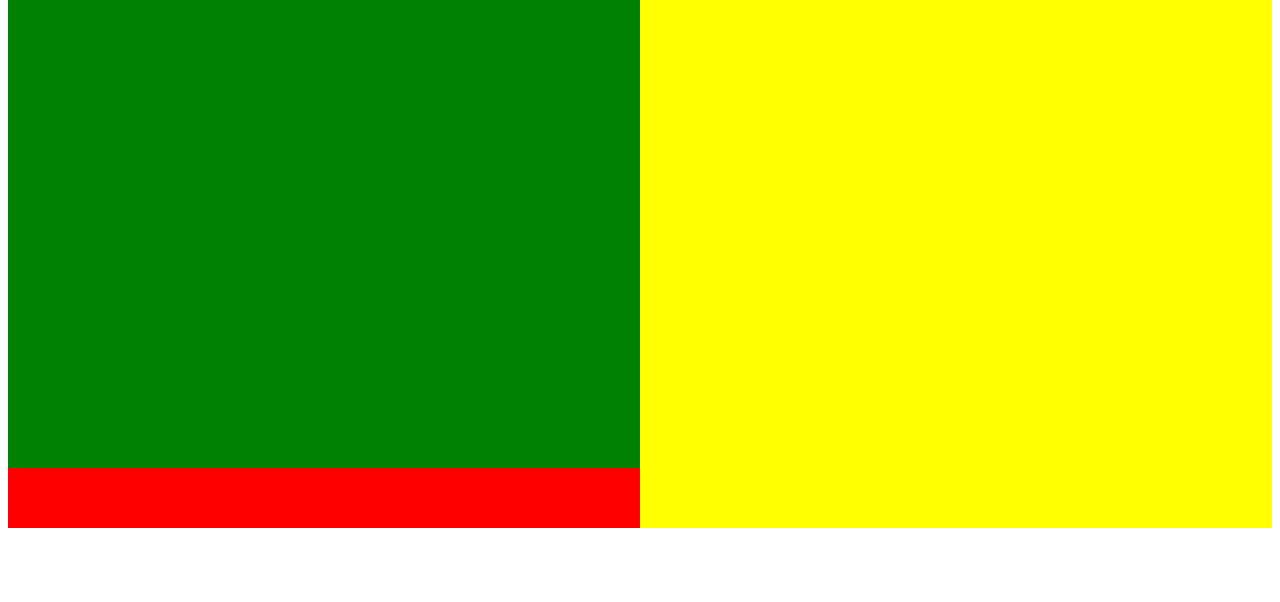
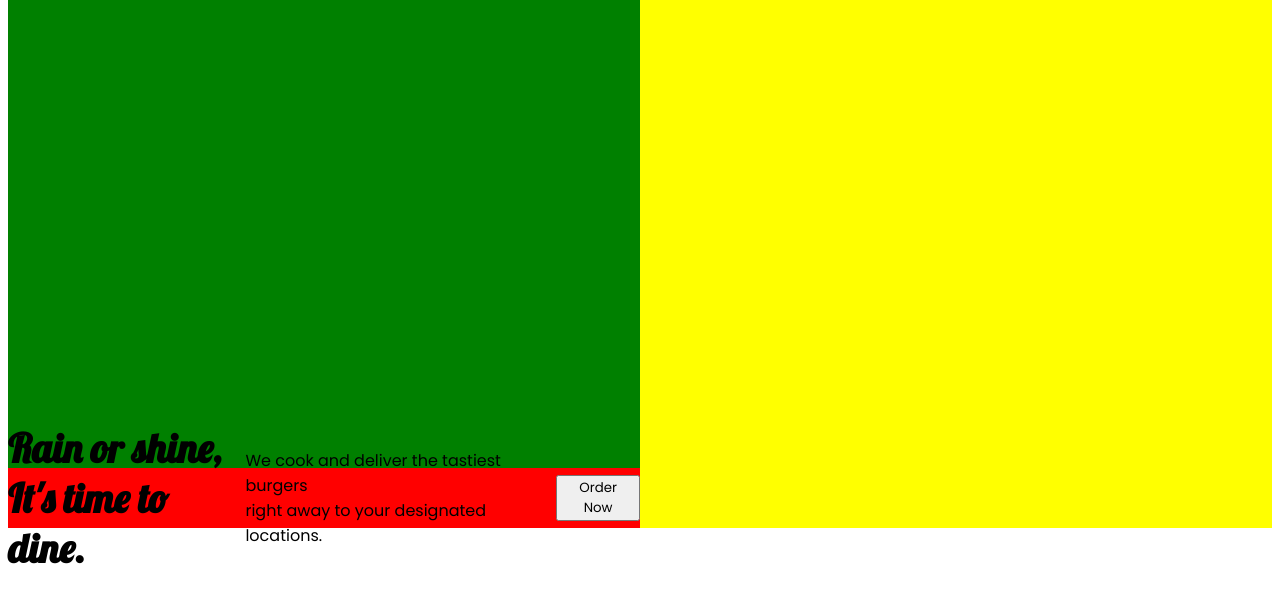
Before and after one commit to CharlesMuvaka/BurgerPlace, a plain HTML site: page index.html in a window 1280 px wide. Shown: the part 80-682 px from the top of the page. Drawn offline with Linux system fonts and the light colour scheme.

Commit message:
This commit adds my introductive paragraph and heading

```diff
--- a/index.html
+++ b/index.html
@@ -18,12 +18,14 @@
         <div class="cont-l">
             <div>
                 <img src="./images/logo.png" alt="Burger">
-                <h1>Bur<span>ger</span></h1>
+                <h1 id="burger">Bur<span>ger</span></h1>
             </div>
             <div>
+                <h1>Rain or shine, <br /> It's time to dine.</h1>
+                <p>We cook and deliver the tastiest burgers<br /> right away to your designated locations.</p>
+                <button type="button">Order Now</button>
+            </div>
 
-
-            </div>
         </div>
         <div class="cont-r">
             <div>
```
